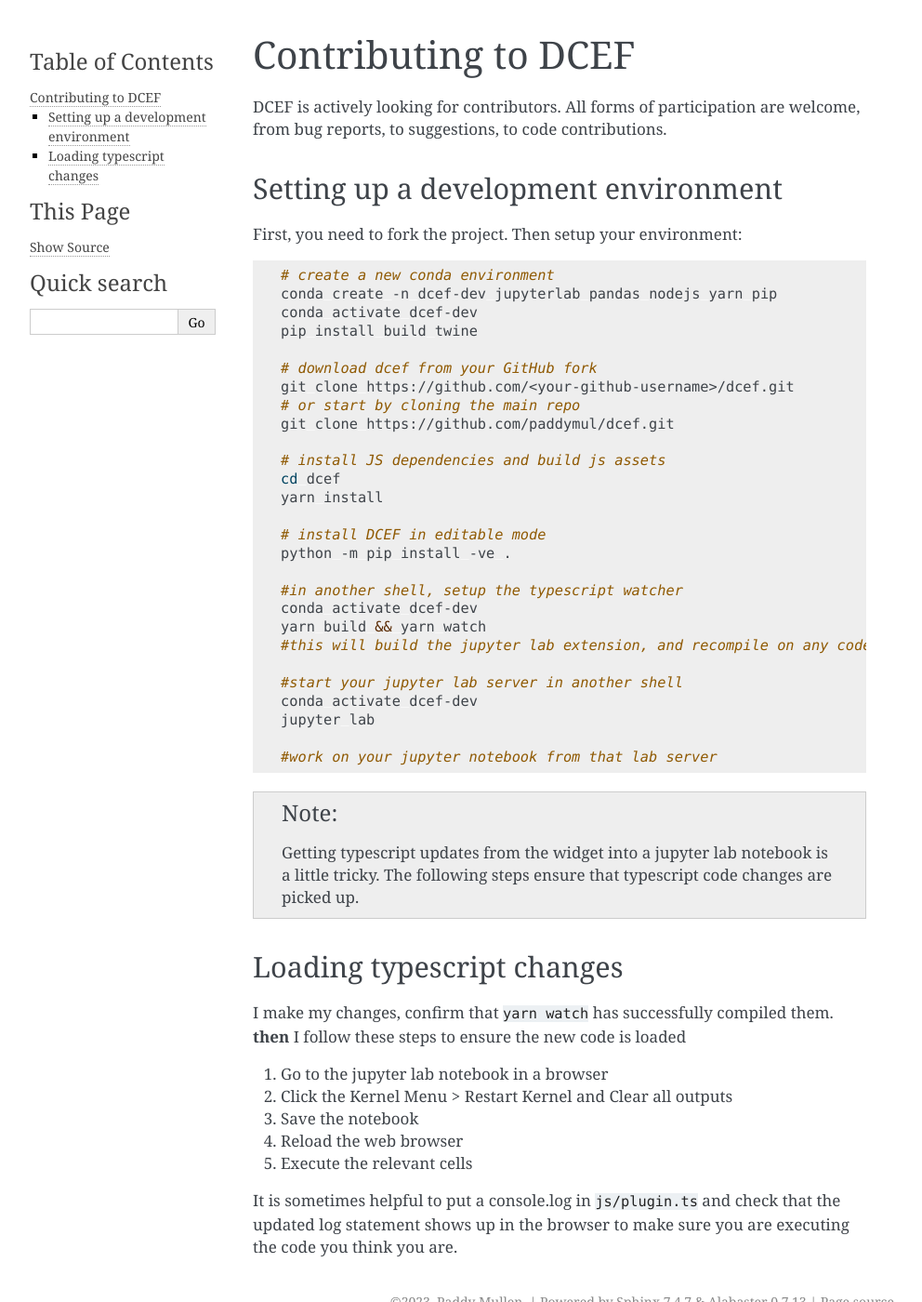
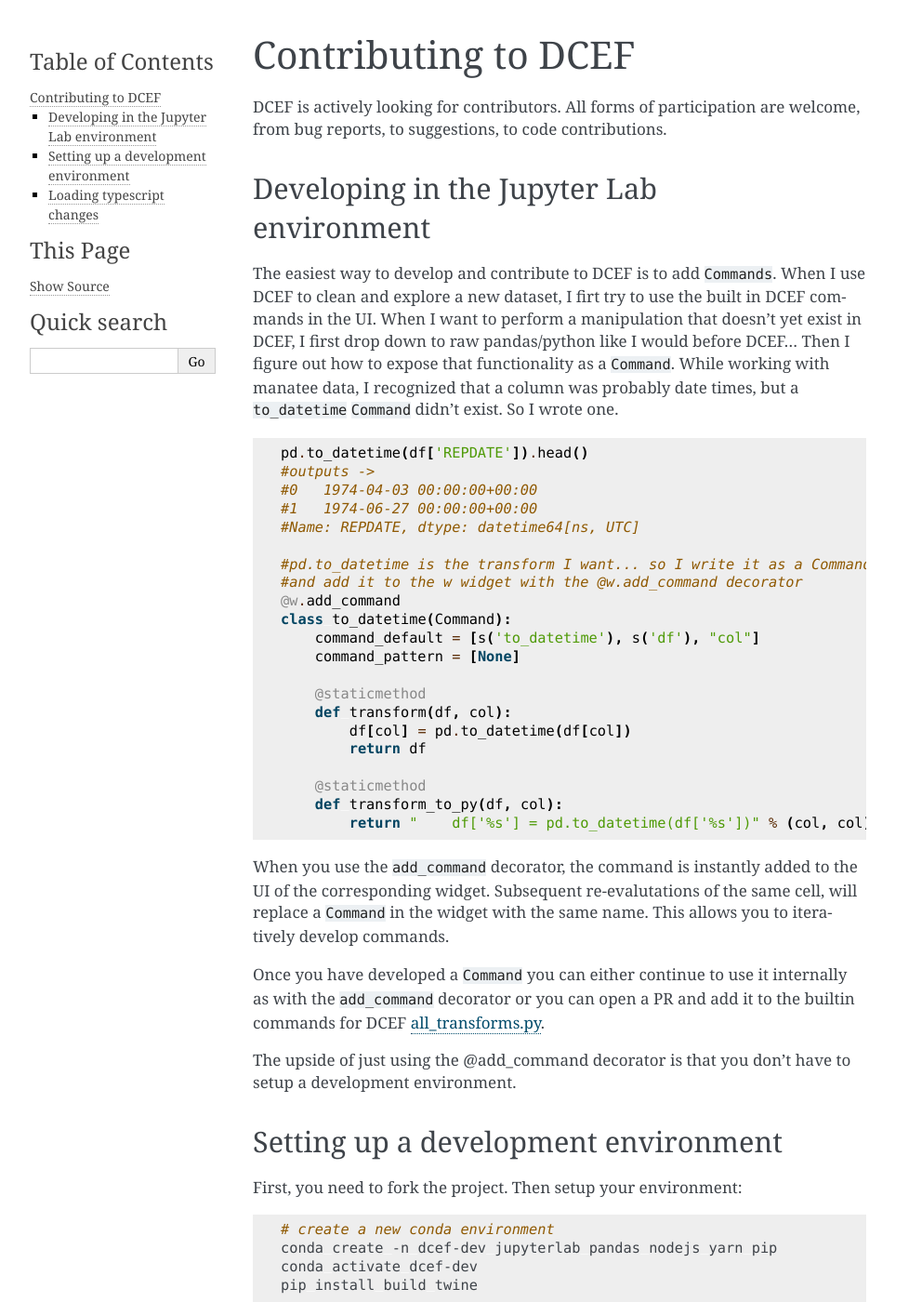
Before and after one commit to paddymul/buckaroo, a Sphinx documentation site: the page built from docs/source/contributing.rst, in a window 1280 px wide and 1400 px high. Shown: the whole window at 93% size, without its empty margins (148-1140 px from the left). Built offline with Sphinx 7.4.7, drawn with Linux system fonts in a browser that asks for light colours.

Commit message:
added more narrative docs around using commands

```diff
--- a/docs/source/contributing.rst
+++ b/docs/source/contributing.rst
@@ -5,6 +5,43 @@
 ====================
 
 DCEF is actively looking for contributors.  All forms of participation are welcome, from bug reports, to suggestions, to code contributions.
+
+
+Developing in the Jupyter Lab environment
+=========================================
+
+The easiest way to develop and contribute to DCEF is to add ``Commands``.  When I use DCEF to clean and explore a new dataset, I firt try to use the built in DCEF commands in the UI.  When I want to perform a manipulation that doesn't yet exist in DCEF, I first drop down to raw pandas/python like I would before DCEF... Then I figure out how to expose that functionality as a ``Command``.  While working with manatee data, I recognized that a column was probably date times, but a ``to_datetime``  ``Command`` didn't exist.  So I wrote one.
+
+.. code-block:: python
+
+    pd.to_datetime(df['REPDATE']).head()
+    #outputs ->
+    #0   1974-04-03 00:00:00+00:00
+    #1   1974-06-27 00:00:00+00:00
+    #Name: REPDATE, dtype: datetime64[ns, UTC]
+
+    #pd.to_datetime is the transform I want... so I write it as a Command
+    #and add it to the w widget with the @w.add_command decorator
+    @w.add_command
+    class to_datetime(Command):
+        command_default = [s('to_datetime'), s('df'), "col"]
+        command_pattern = [None]
+
+        @staticmethod
+        def transform(df, col):
+            df[col] = pd.to_datetime(df[col])
+            return df
+
+        @staticmethod
+        def transform_to_py(df, col):
+            return "    df['%s'] = pd.to_datetime(df['%s'])" % (col, col)
+
+
+When you use the ``add_command`` decorator, the command is instantly added to the UI of the corresponding widget.  Subsequent re-evalutations of the same cell, will replace a ``Command`` in the widget with the same name.  This allows you to iteratively develop commands.
+
+Once you have developed a ``Command`` you can either continue to use it internally as with the ``add_command`` decorator or you can open a PR and add it to the builtin commands for DCEF `all_transforms.py <https://github.com/paddymul/dcef/blob/main/dcef/all_transforms.py>`_.
+
+The upside of just using the @add_command decorator is that you don't have to setup a development environment.
 
 Setting up a development environment
 ====================================
@@ -44,6 +81,8 @@
 .. note::
    Getting typescript updates from the widget into a jupyter lab notebook is a little tricky.  The following steps ensure that typescript code changes are picked up.
 
+
+
 Loading typescript changes
 ==========================
 
```
